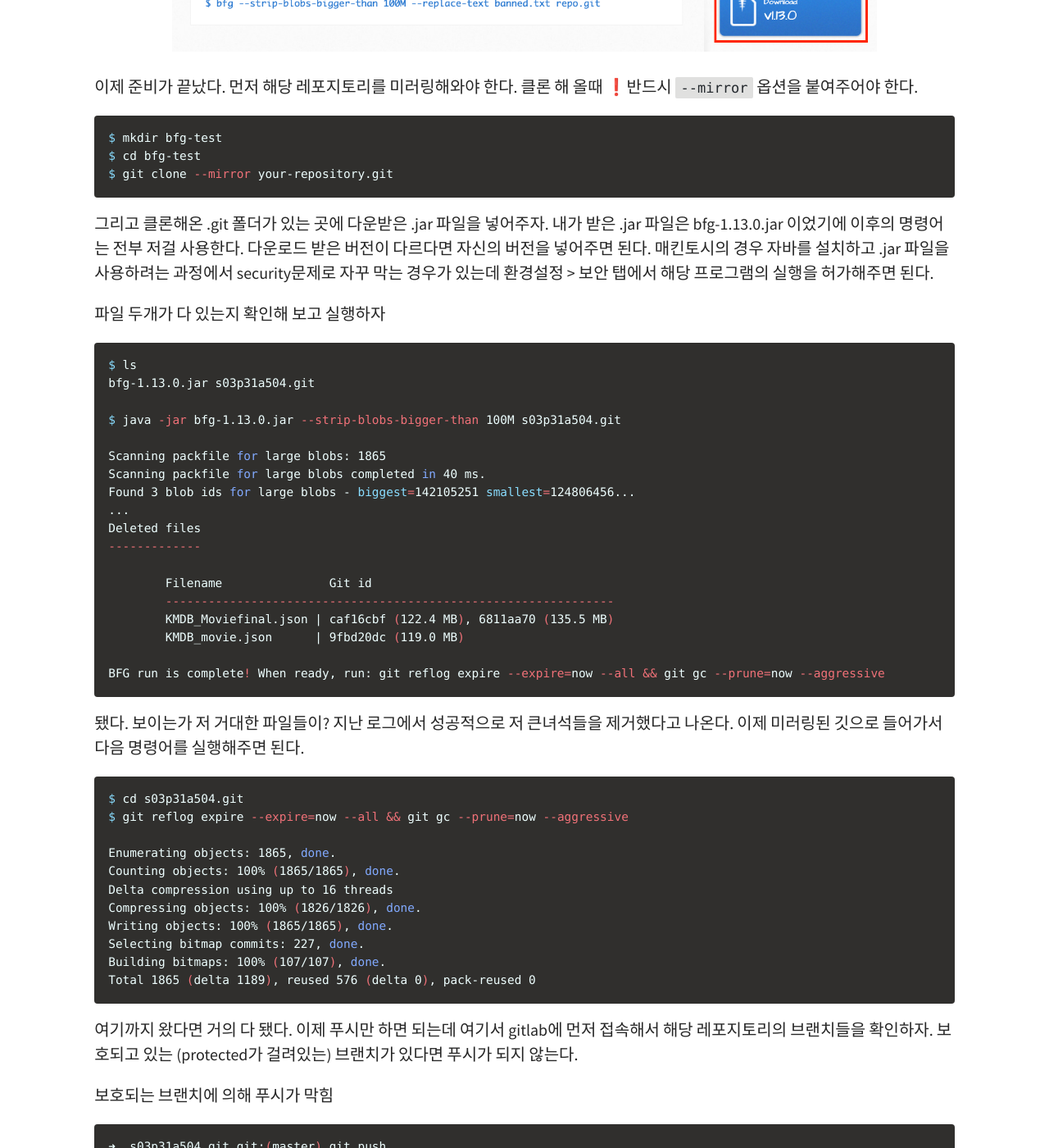
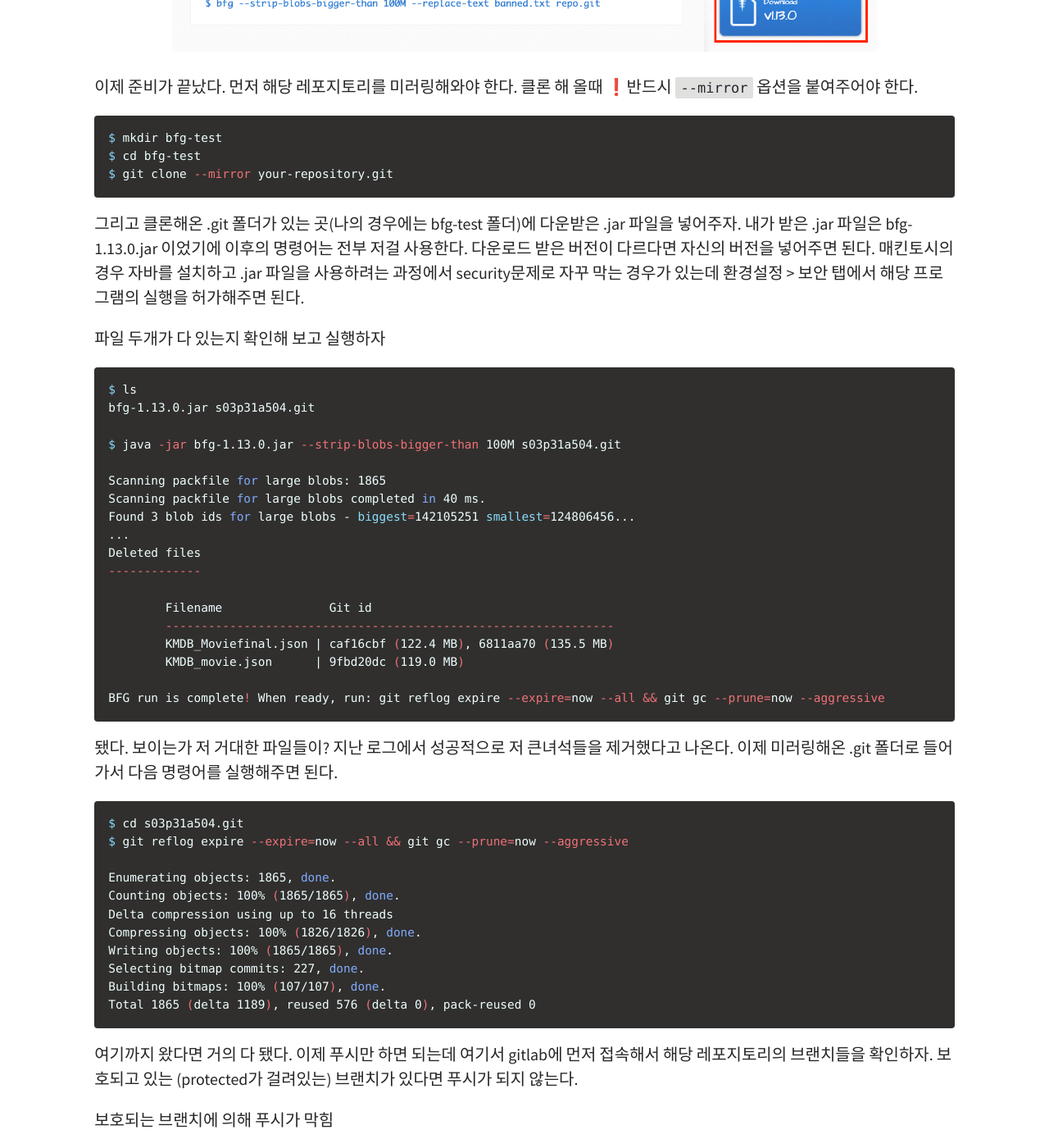
Before and after one commit to REXIANN/REXIANN.github.io, a Jekyll site: the page built from _posts/2020-11-26-mirroring-failed-due-to-large-file.md, in a window 1280 px wide and 1400 px high, scrolled down 2210 px. Shown: the whole window at 82% size. Built offline with Jekyll 4.4.1, drawn with Linux system fonts in a browser that asks for light colours; some of the changed text lies outside the part shown.

Commit message:
typo fixed

````diff
--- a/_posts/2020-11-26-mirroring-failed-due-to-large-file.md
+++ b/_posts/2020-11-26-mirroring-failed-due-to-large-file.md
@@ -6,7 +6,7 @@ excerpt_separator: <!--more-->
 
 ---
 
-## 사건의 발단
+## 사건의 발단!
 
 마지막 프로젝트를 gitlab에서 진행하였다. 프로젝트를 위해 MySQL에 넣을 상당한 크기의 데이터셋 역시 backend 폴더에 저장이 되어 있는 상태였고 완성된 데이터셋을 집어넣고 DB와 back, front 를 연동해가면서 프로젝트를 마무리했다. 이제 나의 결과물을 github에 있는 내 리포지토리로 옮겨야지! 하고 미러링을 시도한 순간, 에러가 생겼다..
 
@@ -18,7 +18,7 @@ excerpt_separator: <!--more-->
 
 문제는 다름아닌 우리가 사용하던 데이터셋에 있었다. github에는 기본적으로 100MB가 넘는 파일을 올릴 수 없게 되어 있는데 우리가 사용한 데이터셋은 가장 큰 파일의 경우 120MB에 육박했다. 파일 네 개의 크기가 도합 200MB가 넘는데... 부랴부랴 마스터 브랜치에서 데이터셋을 삭제하고 다시 시도해 보았지만 이미 로그에 데이터셋들이 남아있는 한 github으로의 미러링 시도는 계속 빨간 불만 들어왔다.
 
-데이터셋이 탑재된 채로 얼마나 커밋이 찍혔는지 보았더니 대략 2주 정도였다. 2주치 작업량을 몽땅 날리기 위해 롤백을 할 수는 없었다. 찾아보니 `git lfs` 라는 git에서 사용되는 큰 파일(100MB이상)들을 잘게 분해하여 올려주는 툴도 있었지만 그걸 사용하기엔 이미 늦어버린 상태. 포기하기 않고 솔루션을 찾아 헤맸다.
+데이터셋이 탑재된 채로 얼마나 커밋이 찍혔는지 보았더니 대략 2주가 지난 상태였다. 2주치 작업량을 몽땅 날리는 롤백을 할 수는 없었다. 찾아보니 `git lfs` 라는, git에서 사용되는 큰 파일(100MB이상)들을 잘게 분해하여 올려주는 툴도 있었지만 그걸 사용하기엔 이미 늦어버린 상태. 포기하기 않고 솔루션을 찾아 헤맸다.
 
 ## 트러블슈팅
 
@@ -52,7 +52,7 @@ Password:
 
 중간에 암호입력이 있으니 노트북의 암호를 한번 입력해주도록 하자.
 
-그리고 BFG사이트에서 .jar 파일을 다운받아야 한다. 여기서 받을 수 있다.
+그리고 BFG사이트에서 .jar 파일을 다운받아야 한다. 위의 사이트로 가서 저 부분을 누르면 받을 수 있다.
 
 ![img/Screen_Shot_2020-11-26_at_9.18.11_PM.png](/assets/img/posts/2020-11-26-mirroring-failed-due-to-large-file/Screen_Shot_2020-11-26_at_9.18.11_PM.png)
 
@@ -64,7 +64,7 @@ $ cd bfg-test
 $ git clone --mirror your-repository.git
 ```
 
-그리고 클론해온 .git 폴더가 있는 곳에 다운받은 .jar 파일을 넣어주자. 내가 받은 .jar 파일은 bfg-1.13.0.jar 이었기에 이후의 명령어는 전부 저걸 사용한다. 다운로드 받은 버전이 다르다면 자신의 버전을 넣어주면 된다. 매킨토시의 경우 자바를 설치하고 .jar 파일을 사용하려는 과정에서 security문제로 자꾸 막는 경우가 있는데 환경설정 > 보안 탭에서 해당 프로그램의 실행을 허가해주면 된다.
+그리고 클론해온 .git 폴더가 있는 곳(나의 경우에는 bfg-test 폴더)에 다운받은 .jar 파일을 넣어주자. 내가 받은 .jar 파일은 bfg-1.13.0.jar 이었기에 이후의 명령어는 전부 저걸 사용한다. 다운로드 받은 버전이 다르다면 자신의 버전을 넣어주면 된다. 매킨토시의 경우 자바를 설치하고 .jar 파일을 사용하려는 과정에서 security문제로 자꾸 막는 경우가 있는데 환경설정 > 보안 탭에서 해당 프로그램의 실행을 허가해주면 된다.
 
 파일 두개가 다 있는지 확인해 보고 실행하자
 
@@ -89,7 +89,7 @@ Deleted files
 BFG run is complete! When ready, run: git reflog expire --expire=now --all && git gc --prune=now --aggressive
 ```
 
-됐다. 보이는가 저 거대한 파일들이? 지난 로그에서 성공적으로 저 큰녀석들을 제거했다고 나온다. 이제 미러링된 깃으로 들어가서 다음 명령어를 실행해주면 된다.
+됐다. 보이는가 저 거대한 파일들이? 지난 로그에서 성공적으로 저 큰녀석들을 제거했다고 나온다. 이제 미러링해온 .git 폴더로 들어가서 다음 명령어를 실행해주면 된다.
 
 ```bash
 $ cd s03p31a504.git
````
Also changed, not shown: other parts of _posts/2020-11-26-mirroring-failed-due-to-large-file.md (+1 -1 lines).
